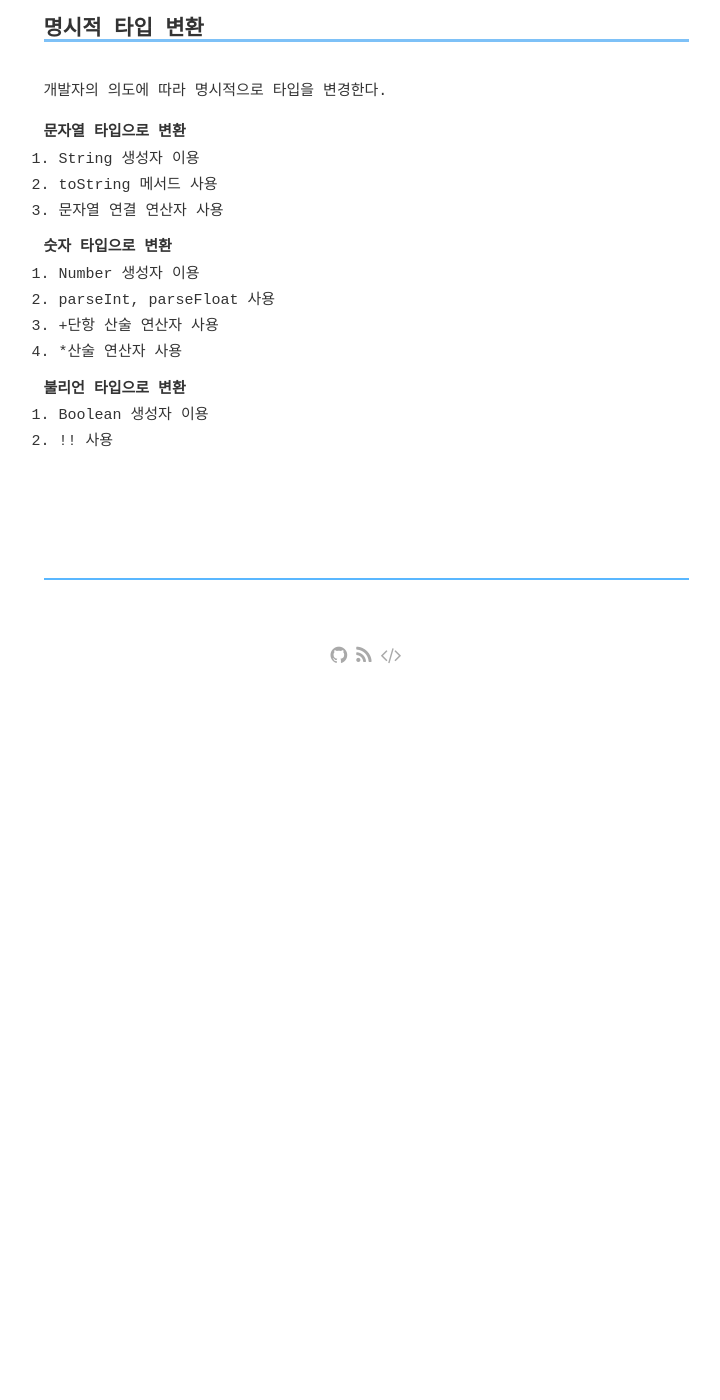
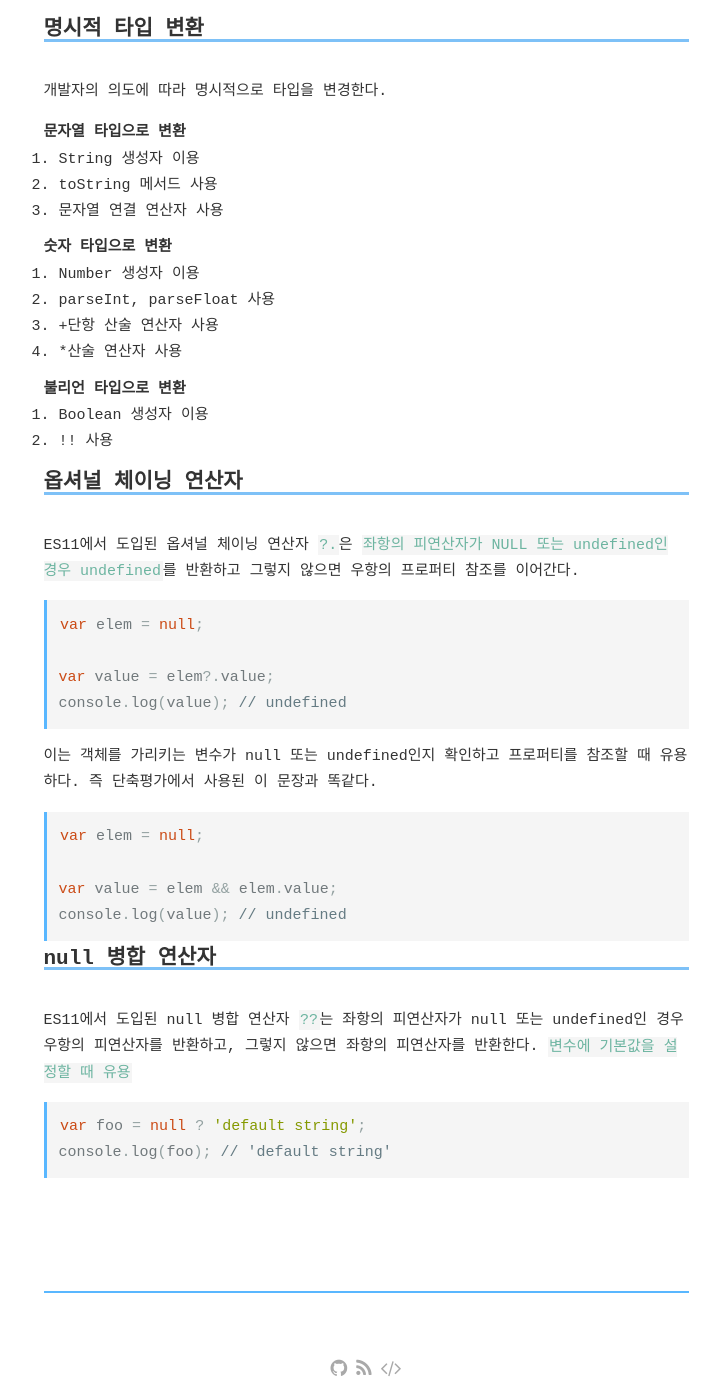
Before and after one commit to riverrevir/riverrevir.github.io, a Jekyll site: the page built from _posts/2022-03-20-js_study3.md, in a window 1280 px wide and 1400 px high, scrolled down 1066 px. Shown: the whole window, without its empty margins (274-994 px from the left). Built offline with Jekyll 4.4.1, drawn with Linux system fonts in a browser that asks for light colours; some web fonts are replaced; comment, search, counter and statistics services are not loaded; before the commit the page ends 1753 px from its top, so only the background shows below that; some of the changed text lies outside the part shown.

Commit message:
add post

````diff
--- a/_posts/2022-03-20-js_study3.md
+++ b/_posts/2022-03-20-js_study3.md
@@ -62,3 +62,33 @@ tags: Javascript
 
 1. Boolean 생성자 이용
 2. !! 사용
+
+
+<h4>옵셔널 체이닝 연산자</h4>
+
+ES11에서 도입된 옵셔널 체이닝 연산자 `?.`은 `좌항의 피연산자가 NULL 또는 undefined인 경우 undefined`를 반환하고 그렇지 않으면 우항의 프로퍼티 참조를 이어간다.
+
+```javascript
+var elem = null;
+
+var value = elem?.value;
+console.log(value); // undefined
+```
+
+이는 객체를 가리키는 변수가 null 또는 undefined인지 확인하고 프로퍼티를 참조할 때 유용하다. 즉 단축평가에서 사용된 이 문장과 똑같다.
+
+```javascript
+var elem = null;
+
+var value = elem && elem.value;
+console.log(value); // undefined
+```
+
+<h4>null 병합 연산자</h4>
+
+ES11에서 도입된 null 병합 연산자 `??`는 좌항의 피연산자가 null 또는 undefined인 경우 우항의 피연산자를 반환하고, 그렇지 않으면 좌항의 피연산자를 반환한다. `변수에 기본값을 설정할 때 유용`
+
+```javascript
+var foo = null ? 'default string';
+console.log(foo); // 'default string'
+```
````
